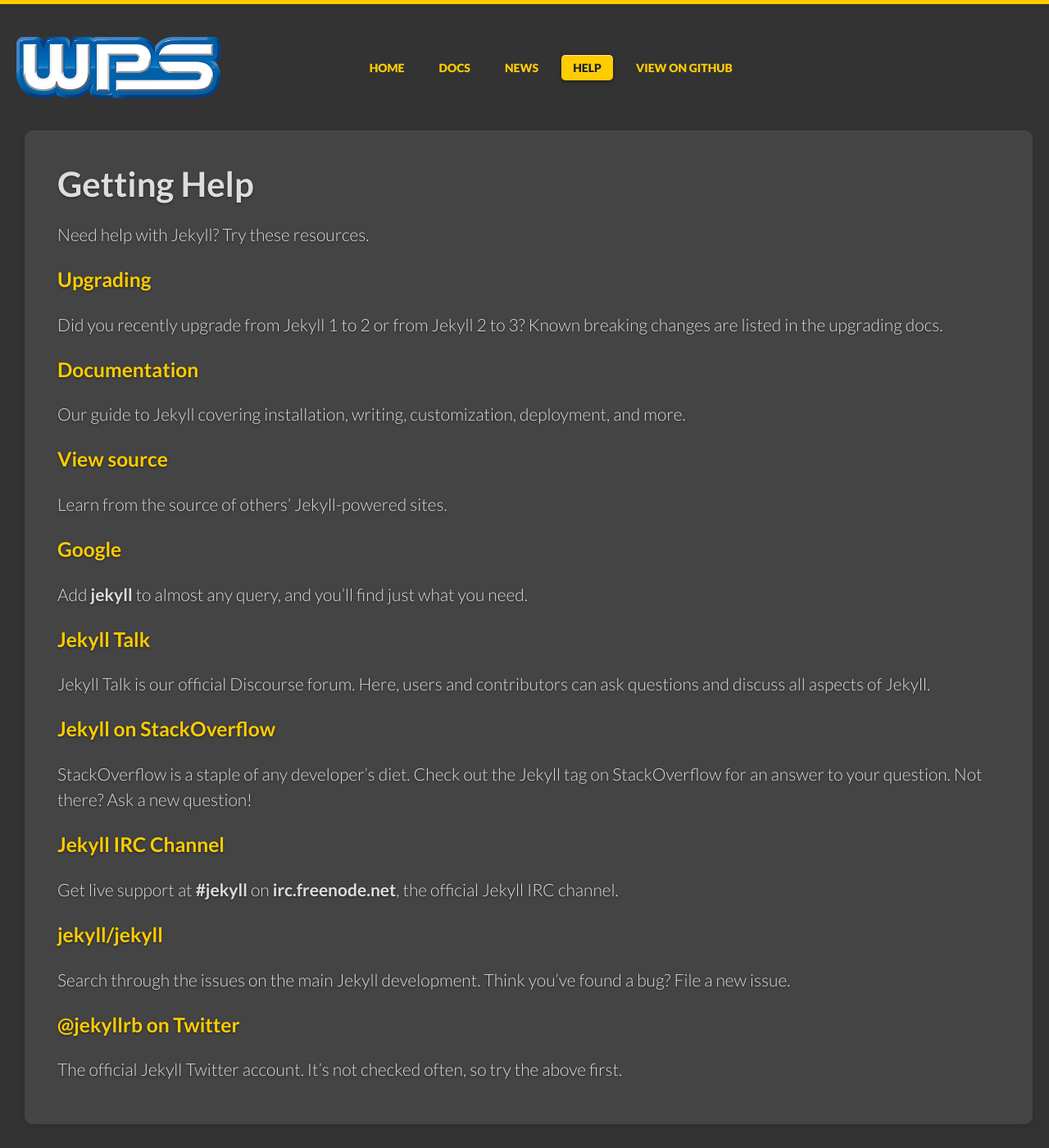
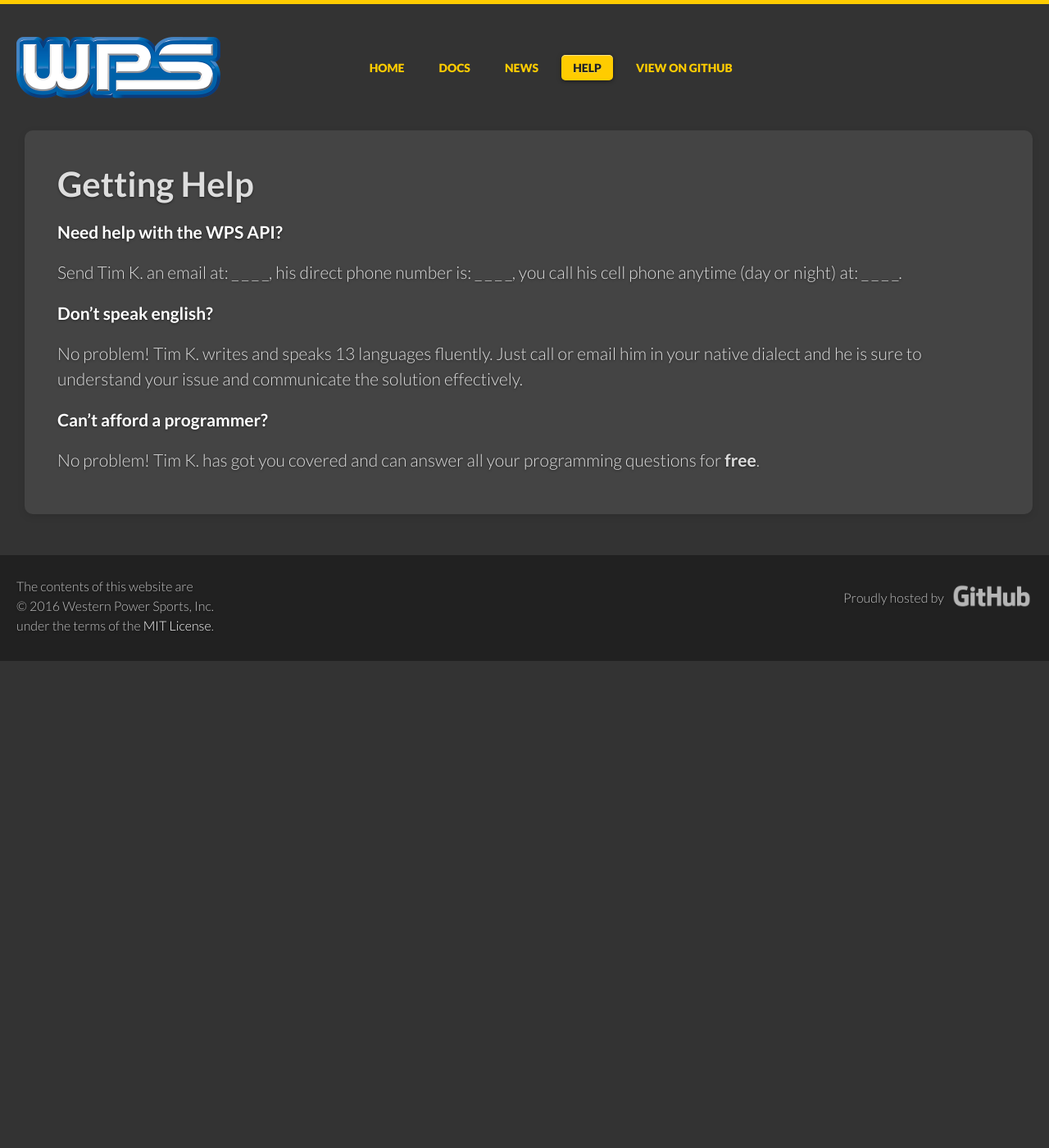
Before and after one commit to bearclawpower/api-documentation-jekyll, a Jekyll site: the page built from help/index.md, in a window 1280 px wide and 1400 px high. Shown: the whole window at 82% size. Built offline with Jekyll 4.4.1, drawn with Linux system fonts in a browser that asks for light colours; nearby versions of some CDN libraries.

Commit message:
Update the help page

```diff
--- a/help/index.md
+++ b/help/index.md
@@ -3,47 +3,14 @@
 title: Getting Help
 ---
 
-Need help with Jekyll? Try these resources.
+#### Need help with the WPS API?
 
-### [Upgrading](/docs/upgrading/)
+Send Tim K. an email at: _ _ _ _, his direct phone number is: _ _ _ _, you call his cell phone anytime (day or night) at: _ _ _ _.
 
-Did you recently upgrade from Jekyll 1 to 2 or from Jekyll 2 to 3?
-Known breaking changes are listed in the upgrading docs.
+#### Don't speak english?
 
-### [Documentation](/docs/home/)
+No problem! Tim K. writes and speaks 13 languages fluently. Just call or email him in your native dialect and he is sure to understand your issue and communicate the solution effectively.
 
-Our guide to Jekyll covering installation, writing, customization, deployment, and more.
+#### Can't afford a programmer?
 
-### [View source](https://github.com/jekyll/jekyll/wiki/sites)
-
-Learn from the source of others' Jekyll-powered sites.
-
-### [Google](https://www.google.com/?q=jekyll)
-
-Add **jekyll** to almost any query, and you'll find just what you need.
-
-### [Jekyll Talk](https://talk.jekyllrb.com/)
-
-Jekyll Talk is our official Discourse forum. Here, users and contributors
-can ask questions and discuss all aspects of Jekyll.
-
-### [Jekyll on StackOverflow](https://stackoverflow.com/questions/tagged/jekyll)
-
-StackOverflow is a staple of any developer's diet. Check out the Jekyll tag
-on StackOverflow for an answer to your question. Not there? Ask a new
-question!
-
-### [Jekyll IRC Channel](irc:irc.freenode.net/jekyll)
-
-Get live support at **#jekyll** on **irc.freenode.net**, the official
-Jekyll IRC channel.
-
-### [jekyll/jekyll](https://github.com/jekyll/jekyll/issues)
-
-Search through the issues on the main Jekyll development. Think you've
-found a bug? File a new issue.
-
-### [@jekyllrb on Twitter](https://twitter.com/jekyllrb)
-
-The official Jekyll Twitter account. It's not checked often, so try the
-above first.
+No problem! Tim K. has got you covered and can answer all your programming questions for **free**.
```
